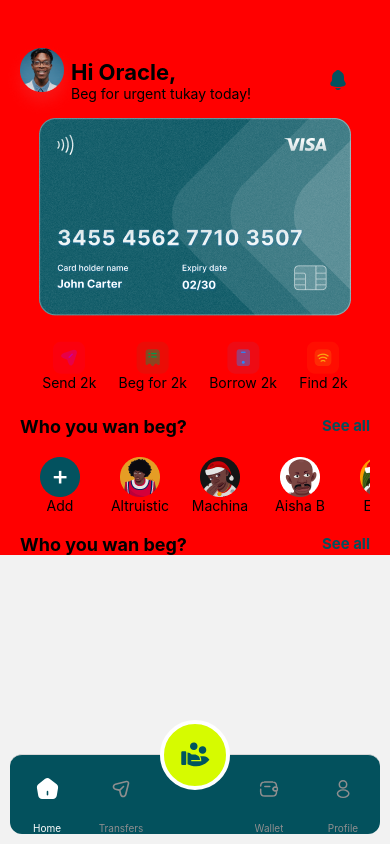
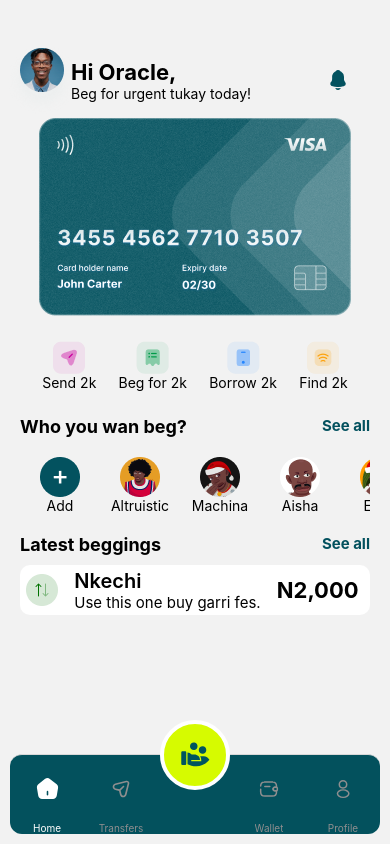
Before and after one commit to bnKabeer/tukay, a React Native app: screen /Home in a window 390 px wide. Built offline with nearby package versions, Linux system fonts and the light colour scheme.

Commit message:
added latest beggers

```diff
--- a/src/screens/HomeScreen.js
+++ b/src/screens/HomeScreen.js
@@ -95,7 +95,7 @@ export default function HomeScreen() {
                   source={require('../../assets/begger3.png')}
                   style={styles.picTool}
                 />
-                <Text>Aisha B</Text>
+                <Text>Aisha</Text>
               </View>
               <View style={styles.begger}>
                 <Image
@@ -150,13 +150,29 @@ export default function HomeScreen() {
           </ScrollView>
           <View style={styles.addHeader}>
 
-      <Text style={styles.headingText2}>Who you wan beg?</Text>
-      <TouchableOpacity>
-        <Text style={styles.supportingText2}>See all</Text>
-      </TouchableOpacity>
-      </View>
+            <Text style={styles.headingText2}>Latest beggings</Text>
+            <TouchableOpacity>
+              <Text style={styles.supportingText2}>See all</Text>
+            </TouchableOpacity>
+          </View>
+          <View  style={styles.beggingsContainer}>
+            <View  style={styles.latestBeggings}>
+              <View style={styles.beggingCard}>
+                <Image
+                  source={require('../../assets/txn.png')}
+                  style={styles.cardPic}
+                />
 
+                <View style={styles.cardText}>
+                  <Text style={styles.cardHeading}>Nkechi</Text>
+                  <Text style={styles.cardSupporting}>Use this one buy garri fes.</Text>
+                </View>
+                <Text style={styles.cardAmount}>N2,000 </Text>
+              </View>
+            </View>
+          </View>
         </View>
+
     </SafeAreaView>
   );
 }
@@ -246,7 +262,49 @@ const styles = StyleSheet.create({
     width: 80,
   },
   mainContainer: {
-    backgroundColor: 'red',
-    marginBottom: 50,
+    // backgroundColor: 'red',
+    marginBottom: 70,
+  },
+  beggingsContainer:{
+    flexDirection: 'column',
+    height: 100,
+    // marginVertical: 50,
+
+
+  },
+  latestBeggings:{
+
+  },
+  beggingCard:{
+    flexDirection: 'row',
+    height: 50,
+    backgroundColor: '#fff',
+    borderRadius: 10,
+    marginVertical: 10,
+    alignContent: 'center',
+    alignItems: 'center',
+    // paddingVertical: 3,
+    // paddingHorizontal: 10
+    justifyContent: 'space-evenly'
+
+
+  },
+  cardPic:{
+    // paddingVertical: 20
+  },
+  cardText:{
+    paddingHorizontal: 10,
+    paddingVertical: 5,
+  },
+  cardHeading:{
+    fontWeight: '600',
+    fontSize: 20
+  },
+  cardSupporting:{
+    fontSize: 15,
+  },
+  cardAmount:{
+    fontWeight: 'bold',
+    fontSize: 22
   }
 });
```
